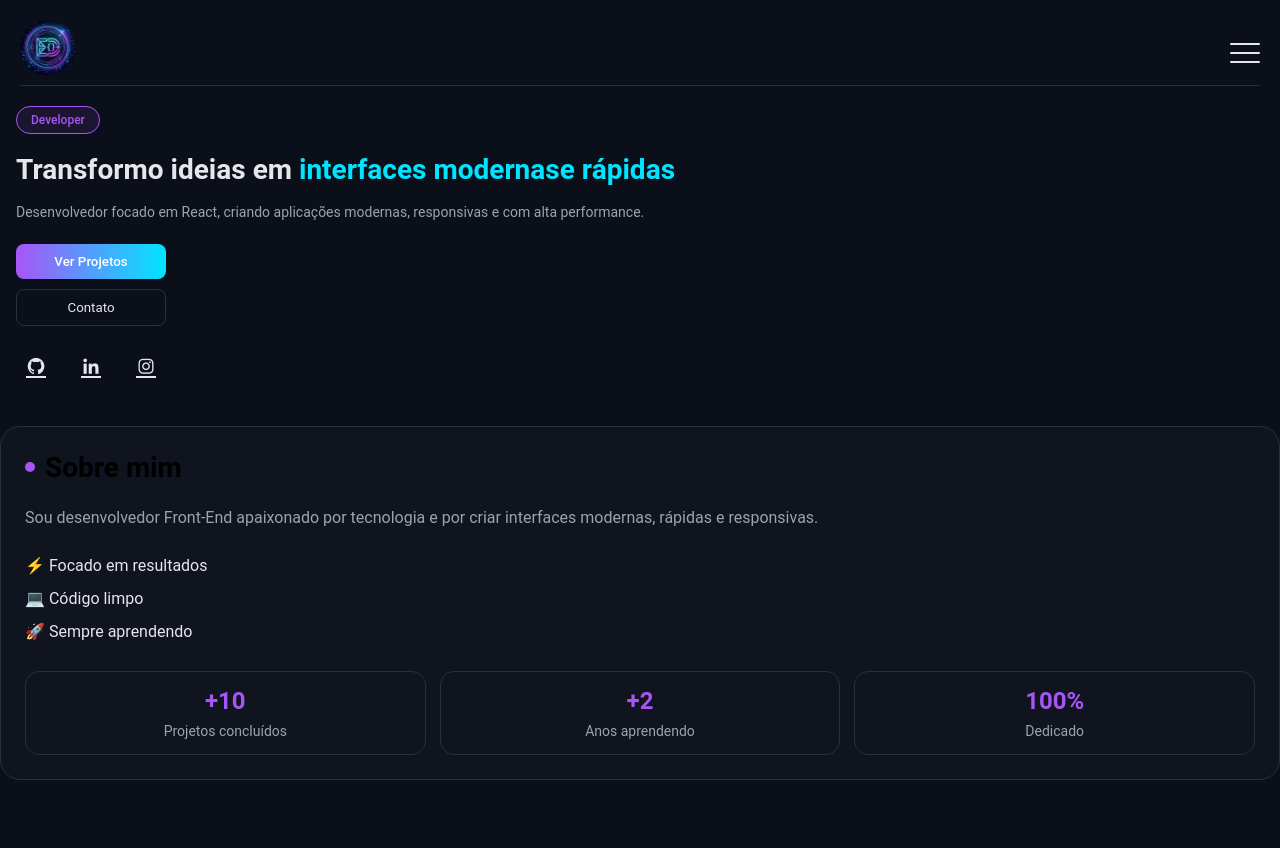
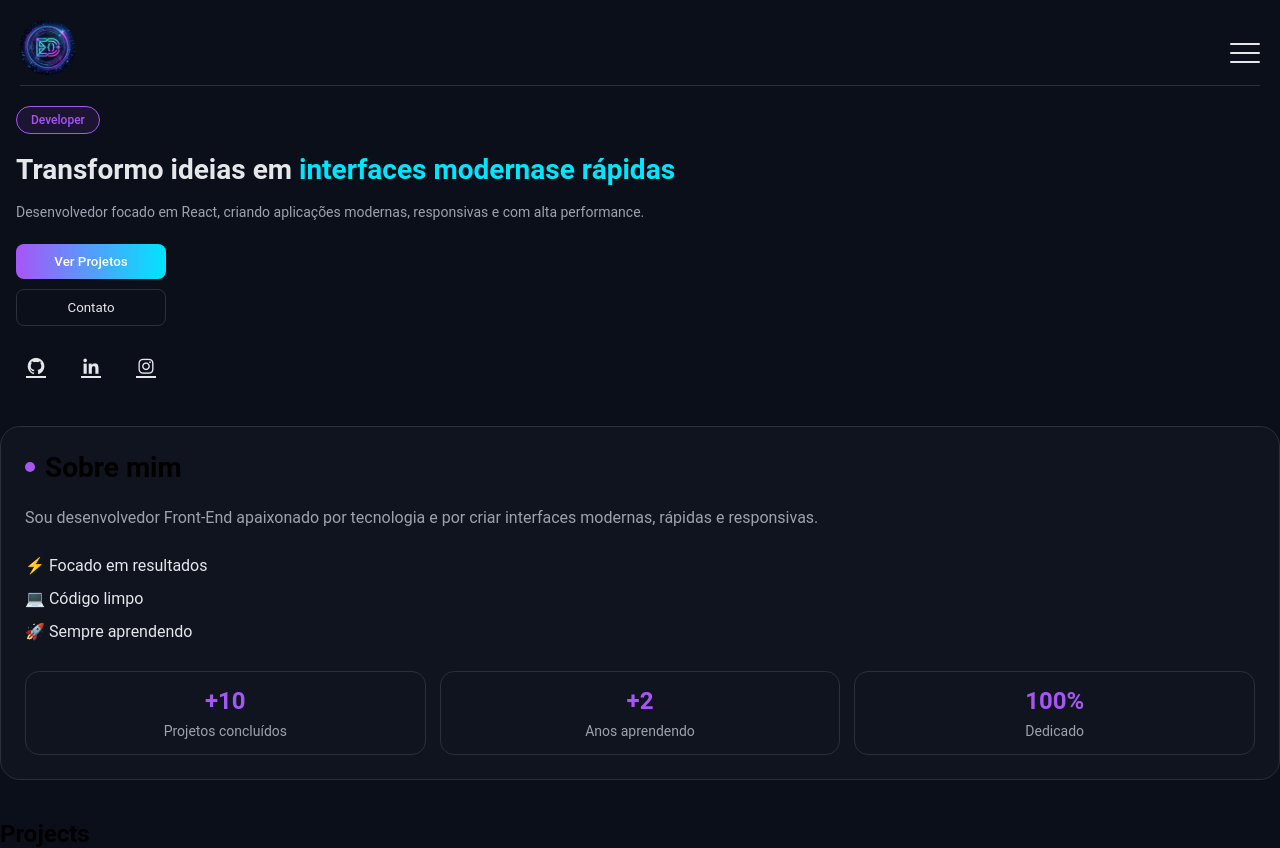
Before and after one commit to Edivilhian-H/CR1P4_DEV, a React (Vite) app: page / in a window 1280 px wide. Before the commit the page ends 800 px from the top, so only its background shows below. Built offline with nearby package versions, Linux system fonts and the light colour scheme.

Commit message:
Starting projects

```diff
--- a/src/App.jsx
+++ b/src/App.jsx
@@ -5,7 +5,8 @@ import { theme } from "./styles/theme";
 import Header from "./components/header";
 import Hero from "./components/hero";
 import Social from "./components/social";
-import About  from "./components/about";
+import About from "./components/about";
+import Projects from "./components/projects";
 
 function App() {
   return (
@@ -16,6 +17,7 @@ function App() {
         <Hero />
         <Social />
         <About />
+        <Projects />
       </ThemeProvider>
     </>
   );
--- /dev/null
+++ b/src/components/projects/index.jsx
@@ -0,0 +1,11 @@
+import * as S from "./styles";
+
+function Projects() {
+  return (
+    <S.Container>
+      <h2>Projects</h2>
+    </S.Container>
+  );
+}
+
+export default Projects;
--- /dev/null
+++ b/src/components/projects/styles.js
@@ -0,0 +1,5 @@
+import styled from "styled-components";
+
+export const Container = styled.div`
+    margin-top: 40px;
+`
```
